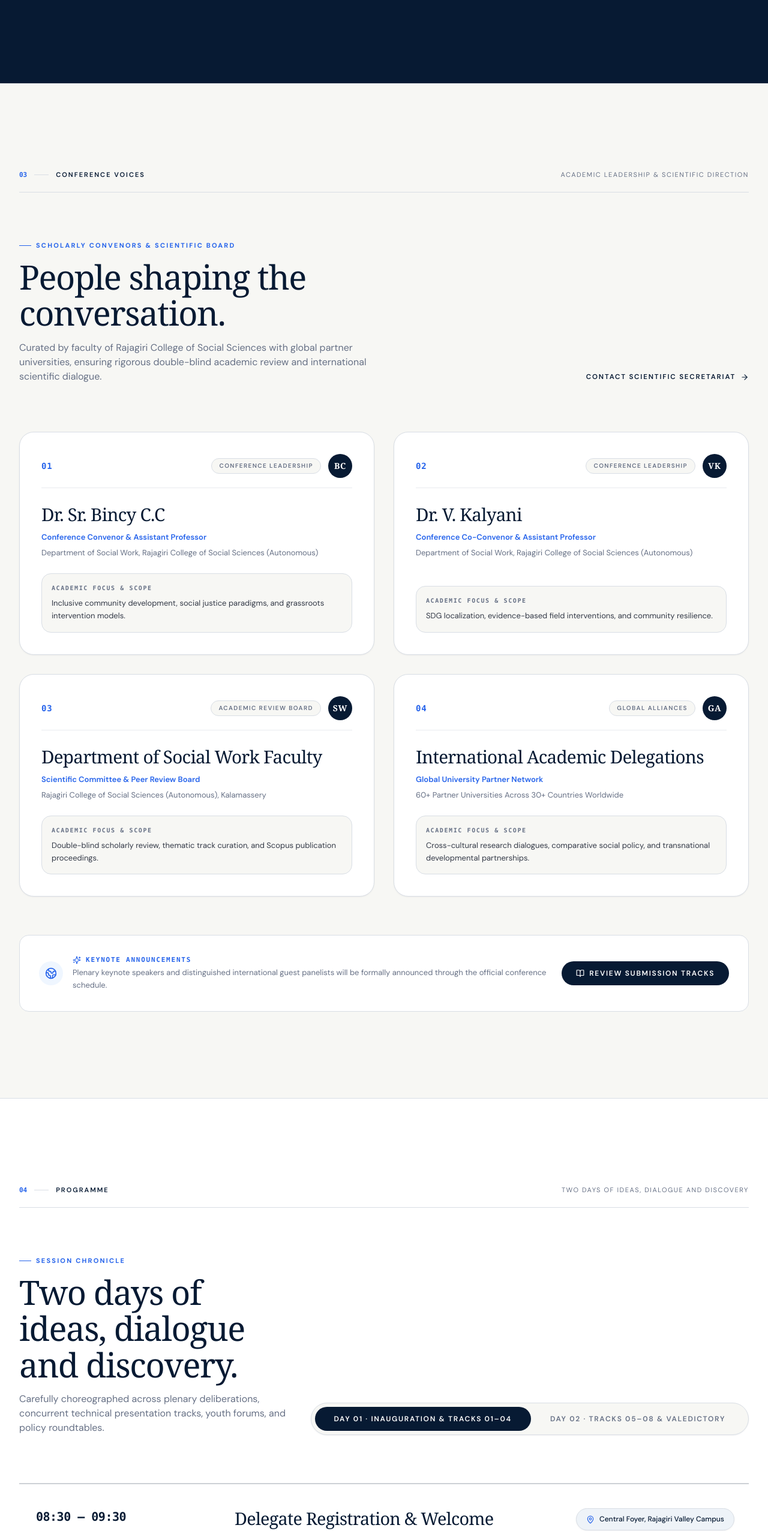
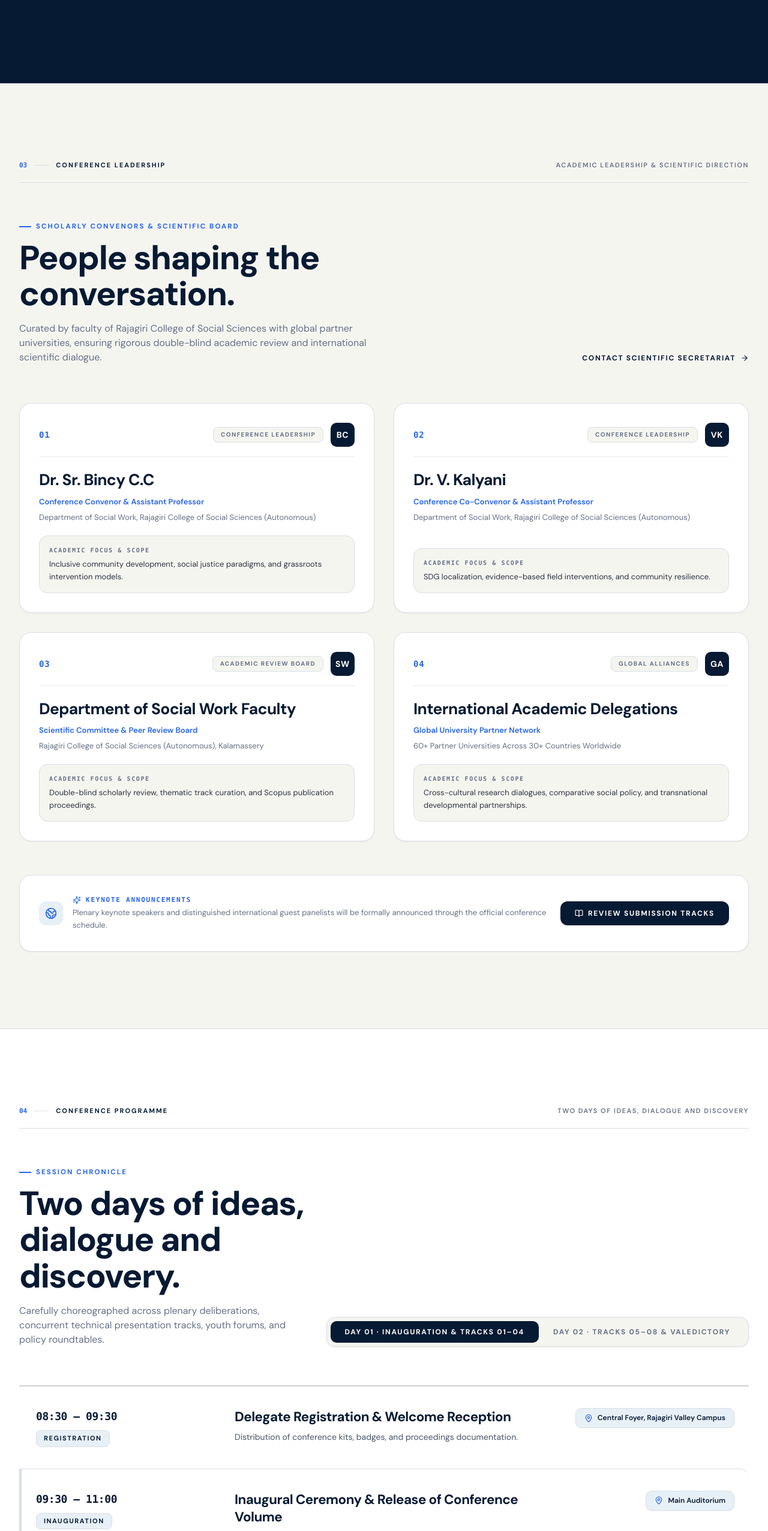
Before and after one commit to nityarnair/sample-website, a React (Vite) app: page / in a window 1280 px wide. Shown: the part 3780-6333 px from the top of the page at 60% size. Built offline with nearby package versions, Linux system fonts and the light colour scheme.

Commit message:
feat: add SpeakersSection and ScheduleSection components to website layout

```diff
--- a/src/components/sections/ScheduleSection.tsx
+++ b/src/components/sections/ScheduleSection.tsx
@@ -115,37 +115,37 @@ export const ScheduleSection: React.FC = () => {
   return (
     <section
       id="schedule"
-      className="bg-[#FFFFFF] text-[#101828] border-b border-[#D9DEE5] relative py-24 sm:py-32 lg:py-36"
+      className="bg-[#FFFFFF] text-[#0B1220] border-b border-[#D9DEE5] relative py-20 sm:py-28 lg:py-32"
       aria-labelledby="schedule-heading"
     >
       <div className="max-w-7xl mx-auto px-4 sm:px-8">
 
         {/* ── TOP SECTION ANNOTATION BAR ── */}
-        <div className="flex items-center justify-between pb-5 mb-14 sm:mb-20 border-b border-[#D9DEE5]">
+        <div className="flex items-center justify-between pb-5 mb-12 sm:mb-16 border-b border-[#D9DEE5]">
           <div className="flex items-center gap-3">
             <span className="font-mono text-[11px] font-bold text-[#2563EB] tabular-nums">04</span>
             <span className="w-6 h-px bg-[#D9DEE5]" />
-            <span className="text-[11px] font-sans uppercase tracking-[0.18em] text-[#071A33] font-semibold">
-              Programme
+            <span className="text-[11px] font-sans uppercase tracking-[0.18em] text-[#071A33] font-bold">
+              Conference Programme
             </span>
           </div>
-          <span className="text-[11px] font-sans uppercase tracking-[0.14em] text-[#667085]">
+          <span className="text-[11px] font-sans uppercase tracking-[0.14em] text-[#667085] font-semibold">
             Two Days of Ideas, Dialogue and Discovery
           </span>
         </div>
 
         {/* ── SECTION EDITORIAL HEADER & DAY TOGGLE ── */}
-        <div className="flex flex-col lg:flex-row lg:items-end justify-between gap-8 mb-16 lg:mb-20">
+        <div className="flex flex-col lg:flex-row lg:items-end justify-between gap-8 mb-14 lg:mb-16">
           <div className="max-w-2xl">
             <div className="flex items-center gap-2 mb-3">
-              <span className="w-5 h-px bg-[#2563EB]" />
-              <span className="text-[11px] font-sans uppercase tracking-[0.2em] font-bold text-[#2563EB]">
+              <span className="w-5 h-0.5 bg-[#2563EB]" />
+              <span className="text-[11.5px] font-sans uppercase tracking-[0.18em] font-bold text-[#2563EB]">
                 Session Chronicle
               </span>
             </div>
             <h2
               id="schedule-heading"
-              className="text-[2.25rem] sm:text-[3rem] lg:text-[3.5rem] font-serif font-normal text-[#071A33] leading-[1.08] tracking-tight m-0"
+              className="text-[2.25rem] sm:text-[3rem] lg:text-[3.5rem] font-heading font-extrabold text-[#071A33] leading-[1.08] tracking-tight m-0"
             >
               Two days of ideas, dialogue and discovery.
             </h2>
@@ -154,63 +154,63 @@ export const ScheduleSection: React.FC = () => {
             </p>
           </div>
 
-          {/* ── PILL DAY SELECTOR ── */}
-          <div className="inline-flex items-center p-1.5 bg-[#F7F7F4] border border-[#D9DEE5] rounded-full self-start lg:self-end shadow-subtle shrink-0">
+          {/* ── DAY SELECTOR (Modern Rounded-14px Container) ── */}
+          <div className="inline-flex items-center p-1.5 bg-[#F5F5F0] border border-[#D9DEE5] rounded-[14px] self-start lg:self-end shadow-subtle shrink-0">
             <button
               type="button"
               onClick={() => setActiveDay(1)}
-              className={`px-6 sm:px-8 py-2.5 sm:py-3 text-xs font-sans uppercase tracking-[0.14em] font-semibold rounded-full transition-all duration-300 cursor-pointer ${
+              className={`px-5 sm:px-6 py-2.5 text-xs font-sans uppercase tracking-[0.14em] font-bold rounded-[10px] transition-all duration-200 cursor-pointer ${
                 activeDay === 1
-                  ? 'bg-[#071A33] text-white shadow-pill'
+                  ? 'bg-[#071A33] text-white shadow-sm'
                   : 'text-[#667085] hover:text-[#071A33] bg-transparent'
               }`}
             >
-              <span>Day 01 · Inauguration &amp; Tracks 01–04</span>
+              <span>Day 01 &middot; Inauguration &amp; Tracks 01–04</span>
             </button>
             <button
               type="button"
               onClick={() => setActiveDay(2)}
-              className={`px-6 sm:px-8 py-2.5 sm:py-3 text-xs font-sans uppercase tracking-[0.14em] font-semibold rounded-full transition-all duration-300 cursor-pointer ${
+              className={`px-5 sm:px-6 py-2.5 text-xs font-sans uppercase tracking-[0.14em] font-bold rounded-[10px] transition-all duration-200 cursor-pointer ${
                 activeDay === 2
-                  ? 'bg-[#071A33] text-white shadow-pill'
+                  ? 'bg-[#071A33] text-white shadow-sm'
                   : 'text-[#667085] hover:text-[#071A33] bg-transparent'
               }`}
             >
-              <span>Day 02 · Tracks 05–08 &amp; Valedictory</span>
+              <span>Day 02 &middot; Tracks 05–08 &amp; Valedictory</span>
             </button>
           </div>
         </div>
 
-        {/* ── EDITORIAL TIMELINE ROWS (Structured high-contrast timeline) ── */}
+        {/* ── EDITORIAL TIMELINE ROWS ── */}
         <div className="border-t-2 border-[#071A33]/20 divide-y divide-[#D9DEE5]">
           {currentSchedule.map((item, idx) => (
             <div
               key={idx}
-              className="group py-8 sm:py-10 px-3 sm:px-6 flex flex-col lg:flex-row lg:items-start justify-between gap-6 hover:bg-[#F7F7F4] border-l-4 border-l-transparent hover:border-l-[#2563EB] transition-all duration-300 rounded-r-[16px]"
+              className="group py-7 sm:py-9 px-3 sm:px-6 flex flex-col lg:flex-row lg:items-start justify-between gap-6 hover:bg-[#F5F5F0] border-l-4 border-l-transparent hover:border-l-[#2563EB] transition-all duration-200 rounded-r-[14px]"
             >
               {/* Left Column: Prominent Time & Session Type */}
               <div className="lg:w-1/4 shrink-0">
-                <div className="font-mono text-lg sm:text-xl font-bold text-[#071A33] group-hover:text-[#2563EB] transition-colors mb-2.5 tracking-tight tabular-nums">
+                <div className="font-mono text-base sm:text-lg font-bold text-[#071A33] group-hover:text-[#2563EB] transition-colors mb-2 tracking-tight tabular-nums">
                   {item.time}
                 </div>
-                <span className="inline-block text-[11px] font-sans font-bold uppercase tracking-[0.14em] px-3.5 py-1 rounded-full bg-[#EEF3F8] text-[#12345B] border border-[#D9DEE5] group-hover:border-[#2563EB]/40 transition-colors">
+                <span className="inline-block text-[11px] font-sans font-bold uppercase tracking-[0.14em] px-3 py-1 rounded-[8px] bg-[#E8F0F7] text-[#071A33] border border-[#D9DEE5] group-hover:border-[#2563EB]/40 transition-colors">
                   {item.type}
                 </span>
               </div>
 
               {/* Middle Column: Session Title & Description */}
               <div className="lg:w-2/4 lg:px-4">
-                <h3 className="font-serif text-[1.5rem] sm:text-[1.8rem] text-[#071A33] font-normal leading-[1.2] mb-2.5 group-hover:text-[#2563EB] transition-colors">
+                <h3 className="font-heading text-[1.25rem] sm:text-[1.4rem] font-bold text-[#071A33] leading-[1.3] mb-2 group-hover:text-[#2563EB] transition-colors">
                   {item.title}
                 </h3>
-                <p className="text-[13px] sm:text-[14px] text-[#475467] font-sans font-normal leading-relaxed m-0">
+                <p className="text-[13.5px] sm:text-[14px] text-[#475467] font-sans font-normal leading-relaxed m-0">
                   {item.description}
                 </p>
               </div>
 
               {/* Right Column: Venue / Location */}
               <div className="lg:w-1/4 flex lg:justify-end items-center shrink-0">
-                <div className="inline-flex items-center gap-2 bg-[#EEF3F8] border border-[#D9DEE5] px-4 py-2 rounded-full text-[12px] font-sans text-[#071A33] font-medium group-hover:border-[#2563EB]/40 group-hover:bg-white transition-all shadow-subtle">
+                <div className="inline-flex items-center gap-2 bg-[#E8F0F7] border border-[#D9DEE5] px-3.5 py-1.5 rounded-[10px] text-[12px] font-sans text-[#071A33] font-semibold group-hover:border-[#2563EB]/40 group-hover:bg-white transition-all shadow-subtle">
                   <MapPin className="w-3.5 h-3.5 text-[#2563EB] shrink-0" />
                   <span>{item.location}</span>
                 </div>
@@ -229,7 +229,7 @@ export const ScheduleSection: React.FC = () => {
             href={CONFERENCE_DATA.links.brochurePdf}
             target="_blank"
             rel="noopener noreferrer"
-            className="group inline-flex items-center gap-2 text-[11.5px] font-sans uppercase tracking-[0.14em] font-semibold text-[#071A33] hover:text-[#2563EB] transition-colors shrink-0"
+            className="group inline-flex items-center gap-2 text-[12px] font-sans uppercase tracking-[0.14em] font-bold text-[#071A33] hover:text-[#2563EB] transition-colors shrink-0"
           >
             <Download className="w-3.5 h-3.5" />
             <span>Download Complete Schedule (PDF)</span>
--- a/src/components/sections/SpeakersSection.tsx
+++ b/src/components/sections/SpeakersSection.tsx
@@ -56,37 +56,37 @@ export const SpeakersSection: React.FC = () => {
   return (
     <section
       id="voices"
-      className="bg-[#F7F7F4] text-[#101828] border-b border-[#D9DEE5] relative py-24 sm:py-32 lg:py-36"
+      className="bg-[#F5F5F0] text-[#0B1220] border-b border-[#D9DEE5] relative py-20 sm:py-28 lg:py-32"
       aria-labelledby="voices-heading"
     >
       <div className="max-w-7xl mx-auto px-4 sm:px-8">
 
         {/* ── TOP SECTION ANNOTATION BAR ── */}
-        <div className="flex items-center justify-between pb-5 mb-14 sm:mb-20 border-b border-[#D9DEE5]">
+        <div className="flex items-center justify-between pb-5 mb-12 sm:mb-16 border-b border-[#D9DEE5]">
           <div className="flex items-center gap-3">
             <span className="font-mono text-[11px] font-bold text-[#2563EB] tabular-nums">03</span>
             <span className="w-6 h-px bg-[#D9DEE5]" />
-            <span className="text-[11px] font-sans uppercase tracking-[0.18em] text-[#071A33] font-semibold">
-              Conference Voices
+            <span className="text-[11px] font-sans uppercase tracking-[0.18em] text-[#071A33] font-bold">
+              Conference Leadership
             </span>
           </div>
-          <span className="text-[11px] font-sans uppercase tracking-[0.14em] text-[#667085]">
+          <span className="text-[11px] font-sans uppercase tracking-[0.14em] text-[#667085] font-semibold">
             Academic Leadership &amp; Scientific Direction
           </span>
         </div>
 
         {/* ── SECTION EDITORIAL HEADER ── */}
-        <div className="grid grid-cols-1 lg:grid-cols-12 gap-8 mb-16 lg:mb-20 items-end">
+        <div className="grid grid-cols-1 lg:grid-cols-12 gap-8 mb-14 lg:mb-16 items-end">
           <div className="lg:col-span-8">
             <div className="flex items-center gap-2 mb-3">
-              <span className="w-5 h-px bg-[#2563EB]" />
-              <span className="text-[11px] font-sans uppercase tracking-[0.2em] font-bold text-[#2563EB]">
+              <span className="w-5 h-0.5 bg-[#2563EB]" />
+              <span className="text-[11.5px] font-sans uppercase tracking-[0.18em] font-bold text-[#2563EB]">
                 Scholarly Convenors &amp; Scientific Board
               </span>
             </div>
             <h2
               id="voices-heading"
-              className="text-[2.25rem] sm:text-[3rem] lg:text-[3.5rem] font-serif font-normal text-[#071A33] leading-[1.08] tracking-tight m-0"
+              className="text-[2.25rem] sm:text-[3rem] lg:text-[3.5rem] font-heading font-extrabold text-[#071A33] leading-[1.08] tracking-tight m-0"
             >
               People shaping the conversation.
             </h2>
@@ -97,7 +97,7 @@ export const SpeakersSection: React.FC = () => {
           <div className="lg:col-span-4 lg:text-right">
             <Link
               to="/contactus"
-              className="group inline-flex items-center gap-2 text-[11.5px] font-sans uppercase tracking-[0.16em] font-semibold text-[#071A33] hover:text-[#2563EB] transition-colors"
+              className="group inline-flex items-center gap-2 text-[12px] font-sans uppercase tracking-[0.14em] font-bold text-[#071A33] hover:text-[#2563EB] transition-colors"
             >
               <span>Contact Scientific Secretariat</span>
               <ArrowRight className="w-3.5 h-3.5 transition-transform duration-300 group-hover:translate-x-1" />
@@ -105,51 +105,51 @@ export const SpeakersSection: React.FC = () => {
           </div>
         </div>
 
-        {/* ── EDITORIAL VOICES GRID (White cards standing out against Off-White background) ── */}
+        {/* ── EDITORIAL VOICES GRID (Modern White Cards on Warm Off-White) ── */}
         <div className="grid grid-cols-1 md:grid-cols-2 gap-6 lg:gap-8">
           {voices.map((voice) => (
             <div
               key={voice.number}
-              className="bg-white border border-[#D9DEE5] rounded-[24px] p-7 sm:p-9 shadow-subtle hover:shadow-editorial hover:border-[#2563EB]/40 transition-all duration-300 flex flex-col justify-between group"
+              className="bg-white border border-[#D9DEE5] rounded-[20px] p-7 sm:p-8 shadow-subtle hover:shadow-editorial hover:border-[#2563EB]/40 transition-all duration-300 flex flex-col justify-between group"
             >
               <div>
                 {/* Header: Number + Initials Monogram */}
-                <div className="flex items-center justify-between mb-6 pb-4 border-b border-[#D9DEE5]/60">
+                <div className="flex items-center justify-between mb-5 pb-4 border-b border-[#D9DEE5]/60">
                   <span className="font-mono text-sm font-bold text-[#2563EB] tracking-wider">
                     {voice.number}
                   </span>
                   <div className="flex items-center gap-3">
                     {voice.badge && (
-                      <span className="text-[10px] font-sans font-semibold uppercase tracking-[0.14em] text-[#667085] bg-[#F7F7F4] px-3 py-1 rounded-full border border-[#D9DEE5]">
+                      <span className="text-[10px] font-sans font-bold uppercase tracking-[0.14em] text-[#667085] bg-[#F5F5F0] px-3 py-1 rounded-[8px] border border-[#D9DEE5]">
                         {voice.badge}
                       </span>
                     )}
-                    <div className="w-10 h-10 rounded-full bg-[#071A33] text-white flex items-center justify-center font-serif text-sm font-semibold tracking-wider transition-colors group-hover:bg-[#2563EB]">
+                    <div className="w-10 h-10 rounded-[10px] bg-[#071A33] text-white flex items-center justify-center font-heading text-sm font-bold tracking-wider transition-colors group-hover:bg-[#2563EB]">
                       {voice.initials}
                     </div>
                   </div>
                 </div>
 
                 {/* Name */}
-                <h3 className="font-serif text-[1.65rem] sm:text-[1.85rem] text-[#071A33] font-normal leading-snug mb-2 group-hover:text-[#2563EB] transition-colors">
+                <h3 className="font-heading text-[1.45rem] sm:text-[1.65rem] font-bold text-[#071A33] leading-snug mb-2 group-hover:text-[#2563EB] transition-colors">
                   {voice.name}
                 </h3>
 
                 {/* Designation & Affiliation */}
-                <p className="text-[12.5px] sm:text-[13px] font-sans font-semibold text-[#2563EB] mb-1">
+                <p className="text-[13px] font-sans font-semibold text-[#2563EB] mb-1">
                   {voice.role}
                 </p>
-                <p className="text-[12px] sm:text-[13px] font-sans text-[#667085] mb-6 leading-relaxed">
+                <p className="text-[12.5px] sm:text-[13px] font-sans text-[#667085] mb-5 leading-relaxed">
                   {voice.affiliation}
                 </p>
               </div>
 
               {/* Deliberation Scope */}
-              <div className="bg-[#F7F7F4] border border-[#D9DEE5] rounded-[16px] p-4 transition-all duration-300 group-hover:border-[#2563EB]/30">
-                <span className="text-[10px] font-mono uppercase tracking-[0.16em] text-[#667085] font-bold block mb-1.5">
+              <div className="bg-[#F5F5F0] border border-[#D9DEE5] rounded-[14px] p-4 transition-all duration-300 group-hover:border-[#2563EB]/30">
+                <span className="text-[10px] font-mono uppercase tracking-[0.16em] text-[#667085] font-bold block mb-1">
                   Academic Focus &amp; Scope
                 </span>
-                <p className="text-[12.5px] sm:text-[13px] text-[#101828]/85 font-sans leading-relaxed m-0">
+                <p className="text-[13px] text-[#0B1220]/85 font-sans leading-relaxed m-0">
                   {voice.focus}
                 </p>
               </div>
@@ -158,9 +158,9 @@ export const SpeakersSection: React.FC = () => {
         </div>
 
         {/* ── KEYNOTE NOTIFICATION BANNER ── */}
-        <div className="mt-14 sm:mt-16 pt-8 border-t border-[#D9DEE5] flex flex-col sm:flex-row sm:items-center justify-between gap-4 bg-white p-6 sm:p-8 rounded-2xl border border-[#D9DEE5]">
+        <div className="mt-12 sm:mt-14 pt-8 border-t border-[#D9DEE5] flex flex-col sm:flex-row sm:items-center justify-between gap-4 bg-white p-6 sm:p-8 rounded-[20px] border border-[#D9DEE5] shadow-subtle">
           <div className="flex items-start sm:items-center gap-4">
-            <div className="w-10 h-10 rounded-full bg-[#EFF6FF] text-[#2563EB] flex items-center justify-center shrink-0">
+            <div className="w-10 h-10 rounded-[12px] bg-[#E8F0F7] text-[#2563EB] flex items-center justify-center shrink-0">
               <Globe2 className="w-5 h-5" />
             </div>
             <div>
@@ -178,7 +178,7 @@ export const SpeakersSection: React.FC = () => {
 
           <Link
             to="/call_for_papers"
-            className="inline-flex items-center justify-center gap-2 text-xs font-sans uppercase tracking-[0.14em] font-semibold bg-[#071A33] text-white hover:bg-[#12345B] rounded-full px-6 py-3 transition-all duration-300 shrink-0 shadow-pill"
+            className="inline-flex items-center justify-center gap-2 text-xs font-sans uppercase tracking-[0.14em] font-bold bg-[#071A33] text-white hover:bg-[#12345B] rounded-[12px] px-6 py-3 transition-all duration-200 shrink-0 shadow-sm"
           >
             <BookOpen className="w-3.5 h-3.5" />
             <span>Review Submission Tracks</span>
```
Also changed, not shown: src/components/sections/CallForPapersSection.tsx (+29 -29 lines).
